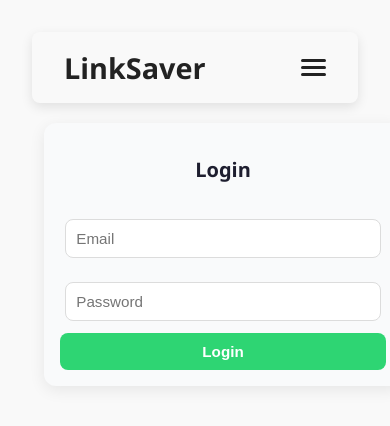
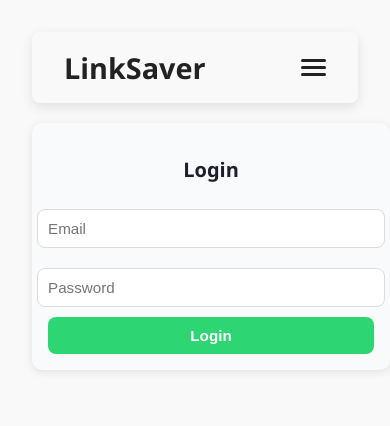
Before and after one commit to Taran1544/Link-Saver-FrontEnd, a React (Vite) app: page /login in a window 390 px wide. Shown: the top 426 px of the page. Built offline with nearby package versions, Linux system fonts and the light colour scheme; no server answers; the HTML template or start-up script is replaced by a standard one.

Commit message:
Improve  ui

```diff
--- a/src/styles/Login.css
+++ b/src/styles/Login.css
@@ -74,17 +74,28 @@
 }
 
 
-@media (max-width: 480px) {
+@media (max-width: 768px) {
+
   .login-container {
-        margin: 20px 12px;
+    margin: 20px auto;
     padding: 16px;
+    border-radius: 10px;
+    box-shadow: 0 2px 8px rgba(0, 0, 0, 0.1);
   }
 
   .login-container h2 {
     font-size: 1.25rem;
+    margin-bottom: 16px;
   }
 
-    .login-container input,
+
+  .login-container input {
+    width: 100%;
+    padding: 10px;
+    margin: 10px 0;
+    font-size: 0.95rem;
+  }
+
   .login-container button {
     font-size: 0.95rem;
     padding: 10px;
```
Lines whose indentation alone changed are shown as unchanged.
